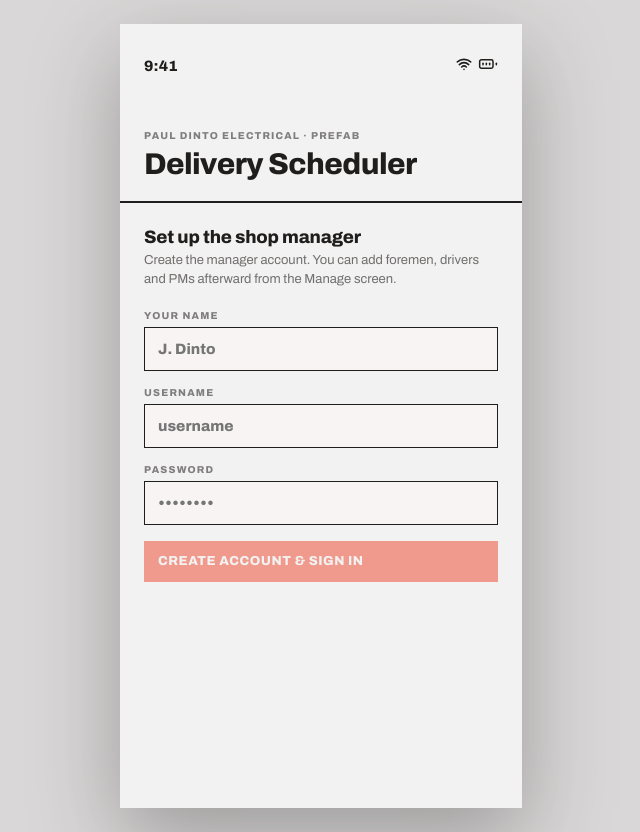
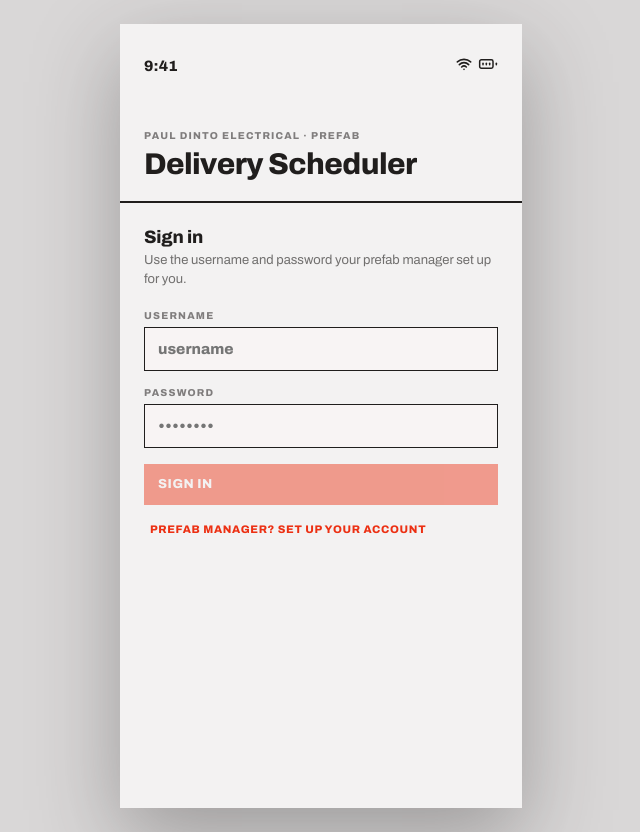
Before and after one commit to DintoElectric/DintoDelivery, a React (Vite) app: page / in a window 1280 px wide. Shown: the whole page, without its empty margins (319-959 px from the left). Built offline with nearby package versions, Linux system fonts and the light colour scheme.

Commit message:
Update Login.jsx

```diff
--- a/src/screens/Login.jsx
+++ b/src/screens/Login.jsx
@@ -1,11 +1,12 @@
 import { useState } from 'react';
 import { useApp } from '../state/store.jsx';
 
-// Shown whenever no one is signed in. If there are no users yet (first run),
-// it becomes a one-time setup for the shop-manager (admin) account.
+// Sign-in for everyone. Prefab managers whose username is on the server's
+// approved list (ADMIN_USERNAMES) can self-provision their own account via the
+// "Set up a manager account" toggle; everyone else is created by a manager.
 export default function Login() {
-  const { users, login, setupAdmin } = useApp();
-  const firstRun = users.length === 0;
+  const { login, register } = useApp();
+  const [mode, setMode] = useState('signin'); // signin | setup
 
   const [name, setName] = useState('');
   const [username, setUsername] = useState('');
@@ -13,21 +14,21 @@ export default function Login() {
   const [busy, setBusy] = useState(false);
   const [error, setError] = useState('');
 
-  const canSubmit = firstRun
+  const setup = mode === 'setup';
+  const canSubmit = setup
     ? name.trim() && username.trim() && password
     : username.trim() && password;
 
   const submit = async () => {
     if (!canSubmit || busy) return;
     setBusy(true); setError('');
-    const res = firstRun
-      ? await setupAdmin({ name: name.trim(), username, password })
-      : await login({ username, password });
+    const res = setup ? await register(name.trim(), username, password) : await login(username, password);
     setBusy(false);
     if (!res.ok) setError(res.error || 'Something went wrong.');
   };
+  const onKey = (e) => { if (e.key === 'Enter') submit(); };
 
-  const onKey = (e) => { if (e.key === 'Enter') submit(); };
+  const swap = () => { setMode(setup ? 'signin' : 'setup'); setError(''); };
 
   return (
     <div className="screen" style={{ justifyContent: 'flex-start' }}>
@@ -40,18 +41,18 @@ export default function Login() {
 
       <div className="screen__scroll" style={{ padding: '24px' }}>
         <div style={{ fontSize: 18, fontWeight: 800, letterSpacing: '-.01em', marginBottom: 4 }}>
-          {firstRun ? 'Set up the shop manager' : 'Sign in'}
+          {setup ? 'Set up a manager account' : 'Sign in'}
         </div>
         <div style={{ fontSize: 13, color: 'var(--text-muted)', lineHeight: 1.5, marginBottom: 20 }}>
-          {firstRun
-            ? 'Create the manager account. You can add foremen, drivers and PMs afterward from the Manage screen.'
-            : 'Use the username and password your shop manager set up for you.'}
+          {setup
+            ? 'For approved prefab managers only. Use your assigned username to create your login. Then add the rest of the team from Manage.'
+            : 'Use the username and password your prefab manager set up for you.'}
         </div>
 
-        {firstRun && (
+        {setup && (
           <Labeled label="Your name">
             <input value={name} onChange={(e) => setName(e.target.value)} onKeyDown={onKey}
-              placeholder="J. Dinto" style={input} />
+              placeholder="Harry" style={input} />
           </Labeled>
         )}
         <Labeled label="Username">
@@ -67,9 +68,13 @@ export default function Login() {
           <div style={{ fontSize: 12, fontWeight: 800, color: 'var(--color-accent-700)', margin: '4px 0 12px' }}>{error}</div>
         )}
 
-        <button type="button" className="btn-primary" onClick={submit} disabled={!canSubmit || busy}
-          style={{ marginTop: 8 }}>
-          {busy ? 'Please wait…' : (firstRun ? 'Create account & sign in' : 'Sign in')}
+        <button type="button" className="btn-primary" onClick={submit} disabled={!canSubmit || busy} style={{ marginTop: 8 }}>
+          {busy ? 'Please wait…' : (setup ? 'Create account & sign in' : 'Sign in')}
+        </button>
+
+        <button type="button" onClick={swap}
+          style={{ marginTop: 18, background: 'transparent', border: 0, cursor: 'pointer', font: '800 11px/1 var(--font)', letterSpacing: '.06em', textTransform: 'uppercase', color: 'var(--color-accent)' }}>
+          {setup ? 'Have an account? Sign in' : 'Prefab manager? Set up your account'}
         </button>
       </div>
     </div>
```
